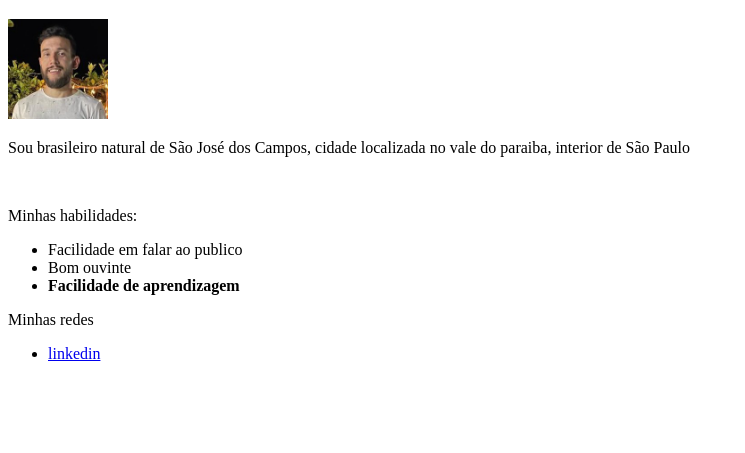
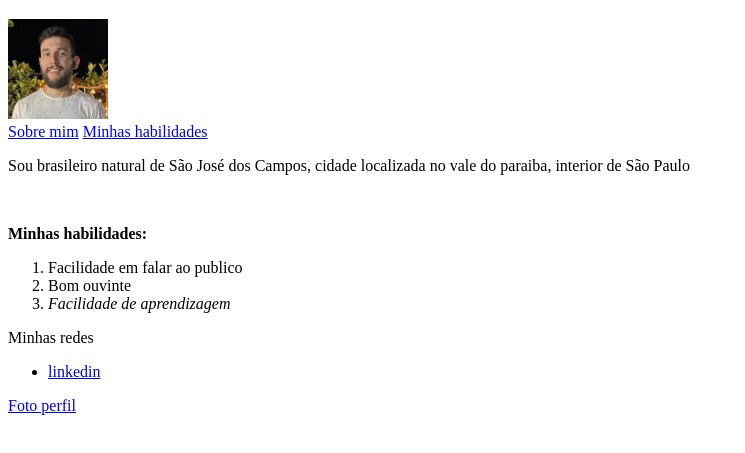
Before and after one commit to Fabiofiorentino/Fabiofiorentino.github.io, a plain HTML site: page index.html in a window 1280 px wide. Shown: the part 61-514 px from the top of the page, without its empty margins (0-745 px from the left). Drawn offline with Linux system fonts and the light colour scheme.

Commit message:
alteração no arquivo index.html

```diff
--- a/index.html
+++ b/index.html
@@ -8,19 +8,26 @@
 </head>
 <body>
     <h1>Fabio Henrique Vilas Boas Paula Fiorentino</h1>
-    <img src="./imagens/1643390010931.jpeg" alt="foto de perfil" width="100px">
-    <p>Sou brasileiro natural de São José dos Campos, cidade localizada no vale do paraiba, interior de São Paulo</p>
+
+    <img id="foto" src="./imagens/1643390010931.jpeg" alt="foto de perfil" width="100px">
     <br>
-    <p>Minhas habilidades:</p>
-    <ul>
+    <span>
+        <a href="#sobremim">Sobre mim</a>
+        <a href="#habilidades">Minhas habilidades</a>
+    </span>
+    <p id="sobremim">Sou brasileiro natural de São José dos Campos, cidade localizada no vale do paraiba, interior de São Paulo</p>
+    <br>
+    <p id="habilidades"><strong>Minhas habilidades:</strong></p>
+    <ol>
         <li>Facilidade em falar ao publico</li>
         <li>Bom ouvinte</li>
-        <li><strong> Facilidade de aprendizagem</strong></li>
-    </ul>
+        <li><em> Facilidade de aprendizagem</em></li>
+    </ol>
     <p>Minhas redes</p>
         <ul>
             <li><a href="https://www.linkedin.com/in/fabio-vilas-boas-b6936716b/">linkedin</a></li>
         </ul>
+    <p><a href="#foto">Foto perfil</a></p>
 
 </body>
 </html>
```
